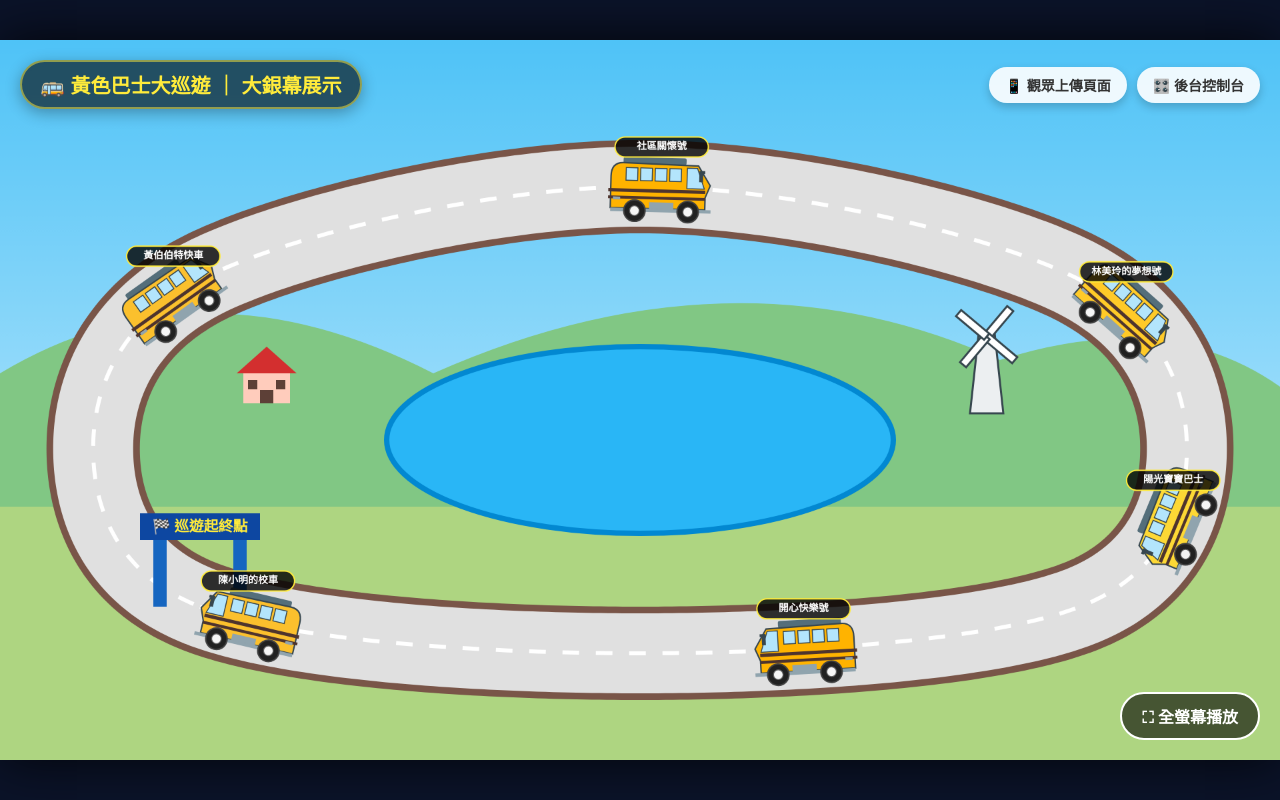
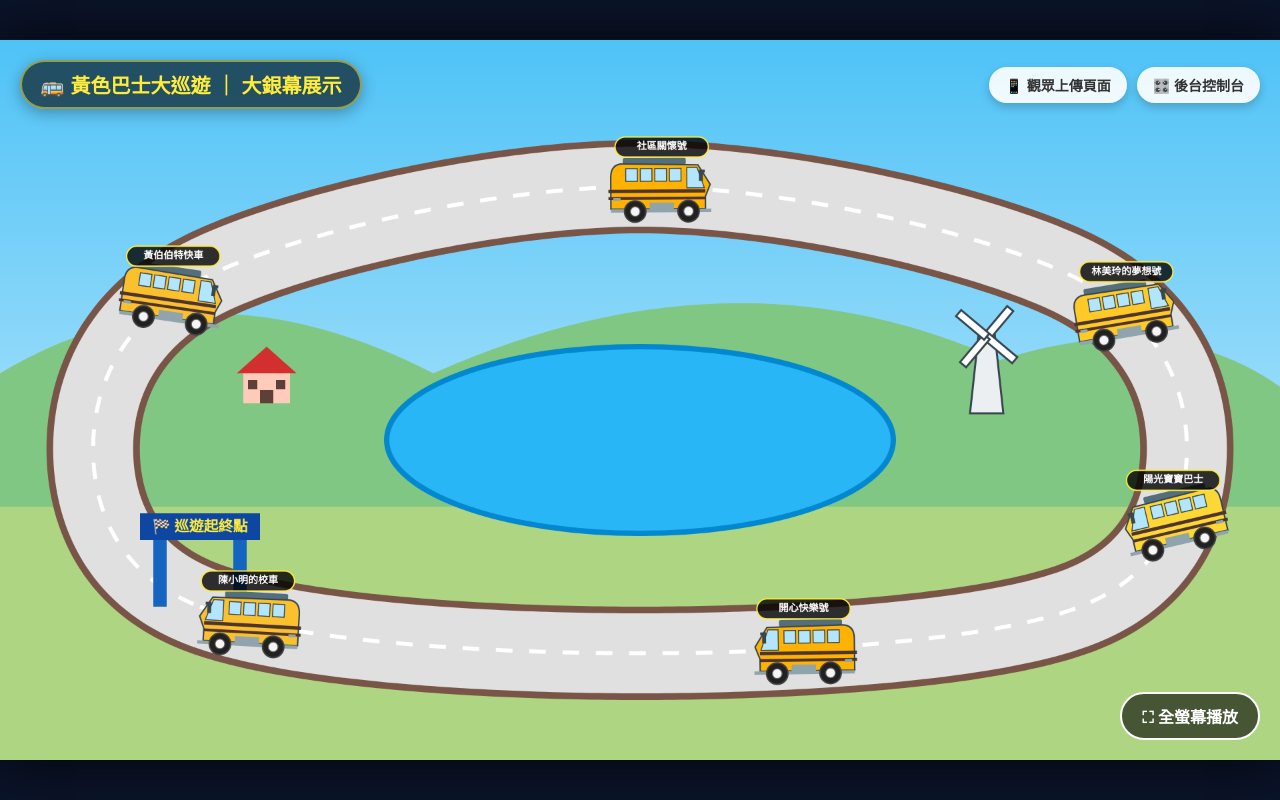
Before and after one commit to edeccedu/yellowbus, a plain HTML site: page index.html in a window 1280 px wide. Drawn offline with Linux system fonts and the light colour scheme; animation ran at ten frames a second.

Commit message:
Update index.html

```diff
--- a/index.html
+++ b/index.html
@@ -96,7 +96,7 @@
     canvas.height = LOGICAL_HEIGHT;
 
     const bc = new BroadcastChannel('bus_parade_channel');
-    let busSpeed = 1.5; // 預設速度加快
+    let busSpeed = 1.5;
     let maxBuses = 12;
     let busSizeScale = 1.0;
     let focusedBusId = null;
@@ -441,7 +441,7 @@
         drawBackground();
 
         const activeBuses = buses.filter(b => !b.hidden).slice(0, maxBuses);
-        const speedStep = 0.00025 * busSpeed; // 基礎速度系數調高
+        const speedStep = 0.00025 * busSpeed;
 
         activeBuses.forEach((bus, index) => {
             if (bus.dist === undefined) {
@@ -453,12 +453,16 @@
             const pos = getBezierPoint(bus.dist);
             ctx.save();
             ctx.translate(pos.x, pos.y);
-            ctx.rotate(pos.angle);
 
-            // 【車輛方向矯正】當行駛方向朝左時，自動進行上下翻轉，防止車身顛倒
-            const cosAngle = Math.cos(pos.angle);
-            if (cosAngle < 0) {
-                ctx.scale(1, -1);
+            // 【側面視角完美對齊邏輯】
+            // 1. 根據賽道斜率給予輕微上下傾斜（模擬上坡下坡）
+            const tilt = Math.sin(pos.angle) * 0.25;
+            ctx.rotate(tilt);
+
+            // 2. 當行駛方向向左時，水平鏡射翻轉（確保車頭向前、車輪永遠貼地朝下）
+            const movingLeft = Math.cos(pos.angle) < 0;
+            if (movingLeft) {
+                ctx.scale(-1, 1);
             }
 
             const isFocused = (bus.id === focusedBusId && focusTimer > 0);
@@ -477,7 +481,7 @@
 
             drawSchoolBus(ctx, 160, 95, bus.color, bus.imgUrl);
 
-            ctx.restore(); // 恢復坐標系以繪製水平姓名標籤
+            ctx.restore(); // 恢復坐標系以繪製水平的姓名標籤
             ctx.save();
             ctx.translate(pos.x, pos.y);
 
```
